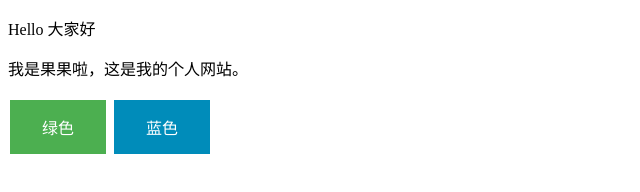
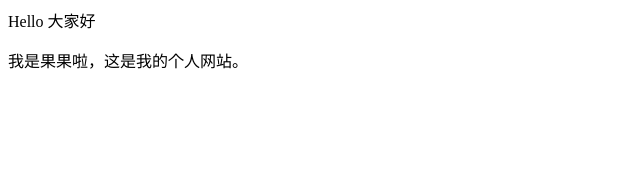
Before and after one commit to ManTouCheer/ManTouCheer.github.io, a plain HTML site: page index.html in a window 1280 px wide. Shown: the whole page, without its empty margins (0-640 px from the left). Drawn offline with Linux system fonts and the light colour scheme.

Commit message:
Update index.html

```diff
--- a/index.html
+++ b/index.html
@@ -1,32 +1,4 @@
 
 
-<!DOCTYPE html>
-<html>
-  <head>
-    <style>
-    .button {
-      border: none;
-      color: white;
-      padding: 15px 32px;
-      text-align: center;
-      text-decoration: none;
-      display: inline-block;
-      font-size: 16px;
-      margin: 4px 2px;
-      cursor: pointer;
-    }
-
-    .button1 {background-color: #4CAF50;} /* 绿色 */
-    .button2 {background-color: #008CBA;} /* 蓝色 */
-    </style>
-  </head>
-  <body>
-
-    <p>Hello 大家好</p>
-    <p>我是果果啦，这是我的个人网站。 </p>
-
-    <button class="button button1">绿色</button>
-    <button class="button button2">蓝色</button>
-
-  </body>
-</html>
+<p>Hello 大家好</p>
+<p>我是果果啦，这是我的个人网站。 </p>
```
